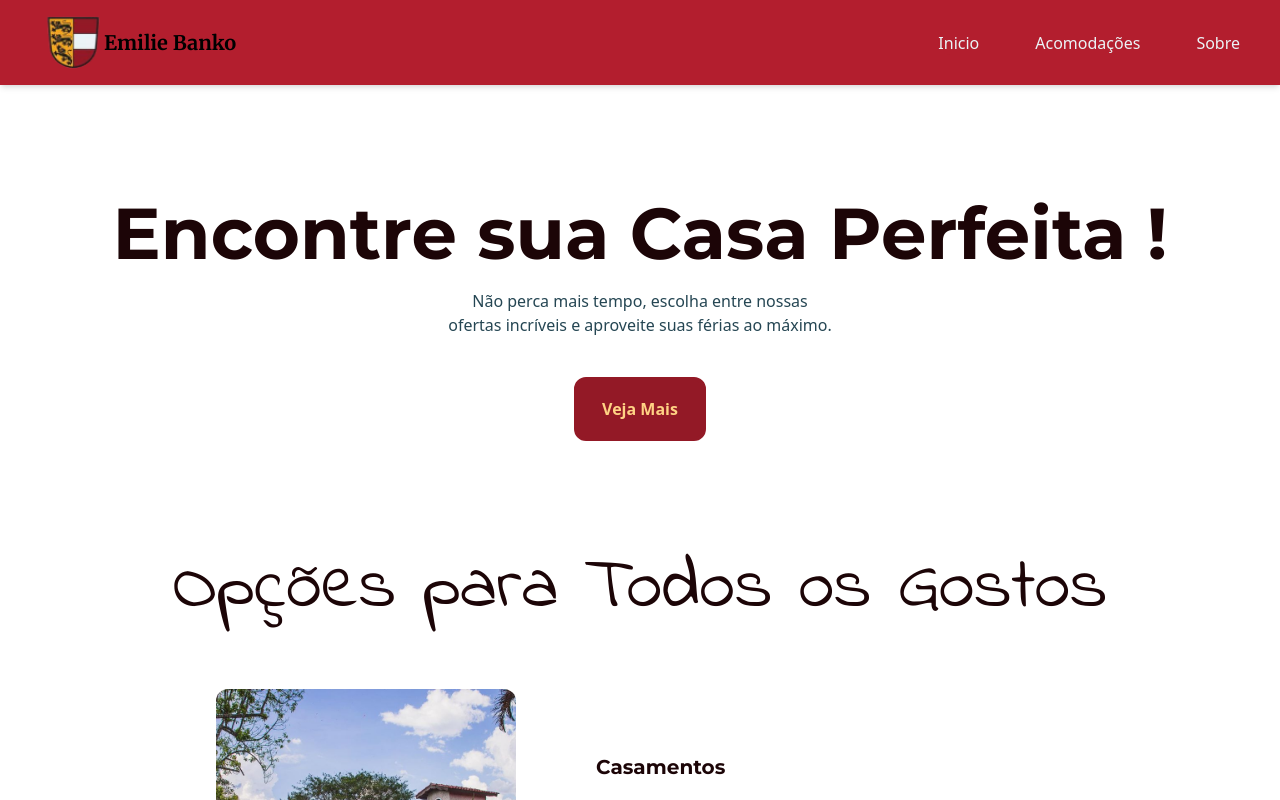
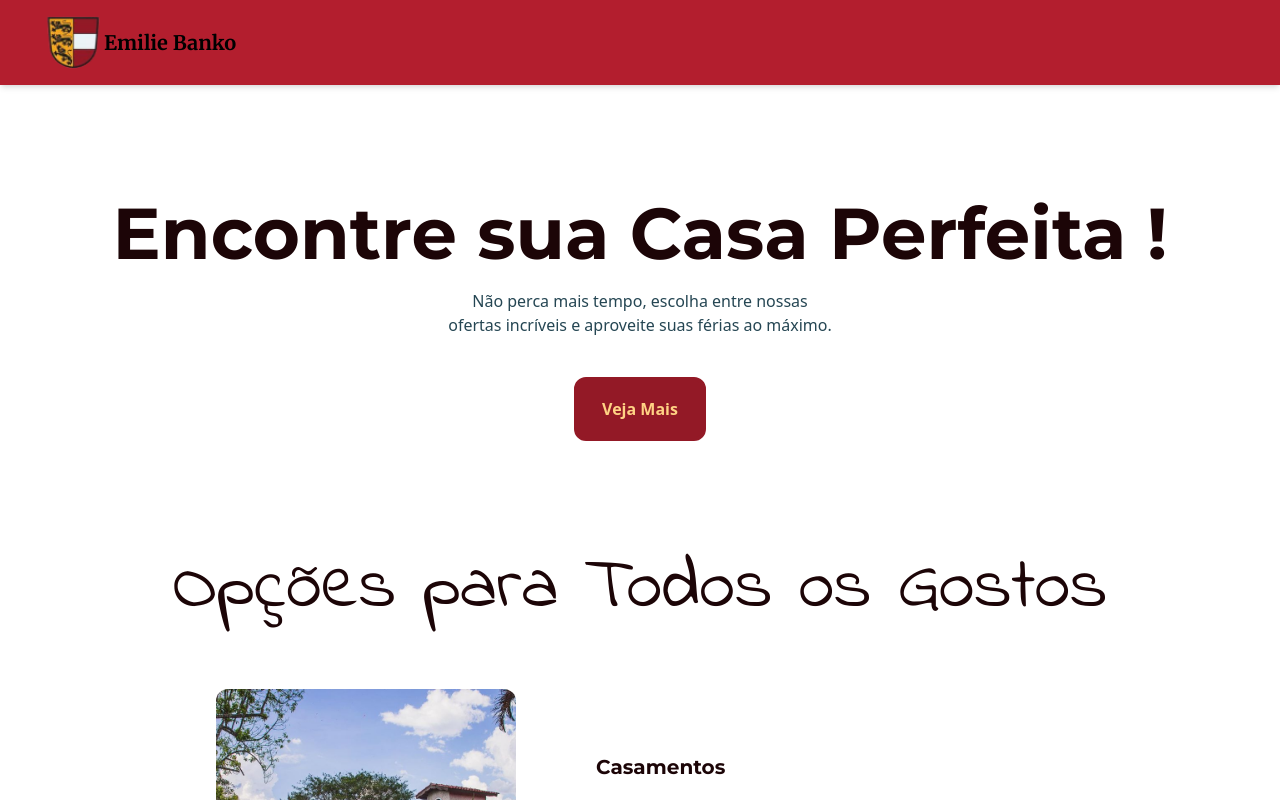
Before and after one commit to kaykypaulinoalvesdossantos/EmilieBanko, a Next.js app: page / in a window 1280 px wide. Shown: the top 800 px of the page. Built offline with nearby package versions, Linux system fonts and the light colour scheme.

Commit message:
Correção de Bugs

```diff
--- a/src/app/Components/NavBar.tsx
+++ b/src/app/Components/NavBar.tsx
@@ -52,7 +52,7 @@ export default function NavBar() {
         <ul
           className={`absolute top-0 flex flex-col items-center gap-14 rounded-l-3xl bg-bgNavBar px-20 py-56 shadow-navBarShadow transition-all duration-500 ease-in md:static md:z-auto
             md:w-auto md:flex-row md:items-center md:px-0 md:py-0 ${
-              open ? 'right-0 ' : 'right-[-490px] shadow-none'
+              open ? 'right-0 block' : 'right-[-490px] hidden shadow-none'
             }`}
         >
           <div
--- a/src/app/Components/SubComponents/OptionsForAllTastes.tsx
+++ b/src/app/Components/SubComponents/OptionsForAllTastes.tsx
@@ -6,7 +6,7 @@ import Image from 'next/image'
 export default function OptionsForAllTastes() {
   return (
     <div className="mt-28 flex flex-col items-center justify-center gap-16">
-      <h2 className="font_indie_flower text-4xl text-textColor md:text-5xl xl:text-7xl">
+      <h2 className="font_indie_flower text-center text-4xl text-textColor md:text-5xl xl:text-7xl">
         Opções para Todos os Gostos
       </h2>
       <div className="flex flex-col justify-center space-y-20">
--- a/src/app/layout.tsx
+++ b/src/app/layout.tsx
@@ -8,7 +8,7 @@ export const metadata = {
 
 export default function RootLayout({ children }: { children: ReactNode }) {
   return (
-    <html lang="pt-br">
+    <html lang="pt-BR">
       <body>{children}</body>
     </html>
   )
```
